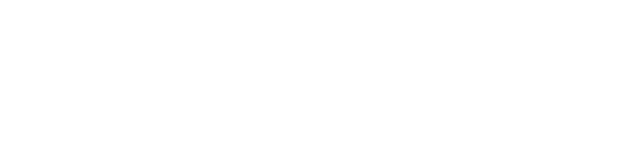
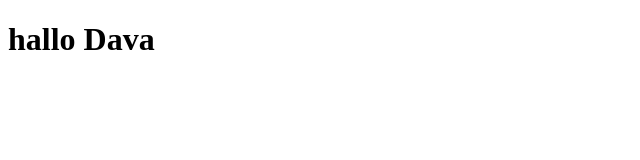
Before and after one commit to DavaGhifary/DavaGhifary, a plain HTML site: page index1.html in a window 1280 px wide. Shown: the whole page, without its empty margins (0-640 px from the left). Drawn offline with Linux system fonts and the light colour scheme.

Commit message:
di update

```diff
--- a/index1.html
+++ b/index1.html
@@ -7,6 +7,6 @@
     <title>Document</title>
 </head>
 <body>
-
+    <h1>hallo Dava</h1>
 </body>
 </html>
```
